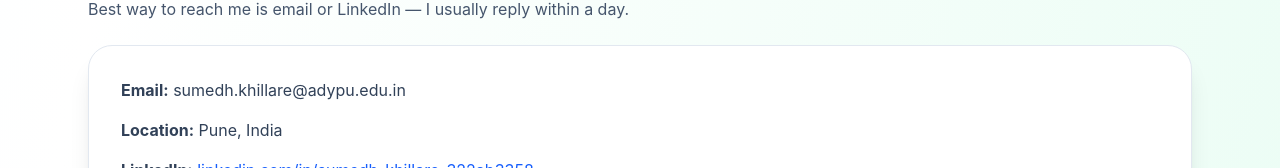
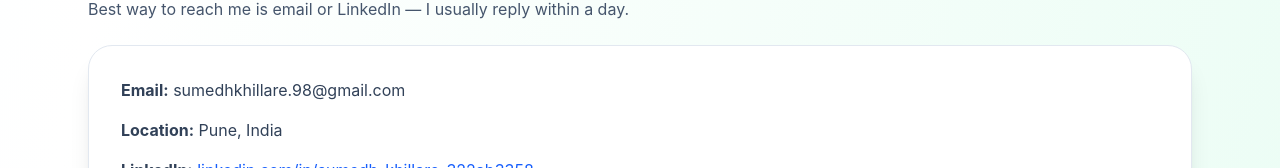
Before and after one commit to sumedhkhillare/my-portfolio, a React (Vite) app: page / in a window 1280 px wide. Shown: the part 5051-5219 px from the top of the page. Built offline with nearby package versions, Linux system fonts and the light colour scheme.

Commit message:
Updated portfolio skills

```diff
--- a/src/App.jsx
+++ b/src/App.jsx
@@ -276,7 +276,7 @@ function App() {
           Best way to reach me is email or LinkedIn — I usually reply within a day.
         </p>
         <div className="bg-white border border-slate-200 rounded-3xl p-8 shadow-xl text-slate-700 space-y-4">
-          <p><b>Email:</b> sumedh.khillare@adypu.edu.in</p>
+          <p><b>Email:</b> sumedhkhillare.98@gmail.com</p>
           <p><b>Location:</b> Pune, India</p>
           <p><b>LinkedIn:</b> <a href="https://www.linkedin.com/in/sumedh-khillare-322ab3358/" target="_blank" rel="noopener noreferrer" className="text-blue-600 hover:underline">linkedin.com/in/sumedh-khillare-322ab3358</a></p>
           <p><b>GitHub:</b> <a href="https://github.com/sumedhkhillare" target="_blank" rel="noopener noreferrer" className="text-blue-600 hover:underline">github.com/sumedhkhillare</a></p>
```
